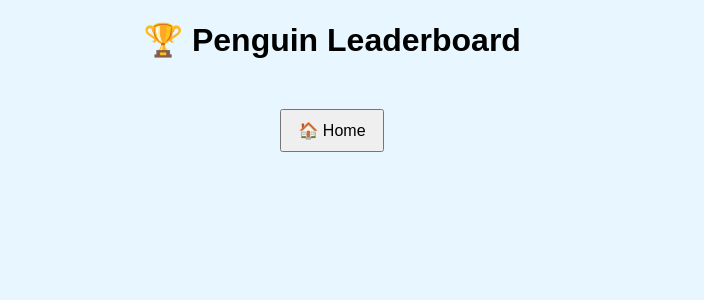
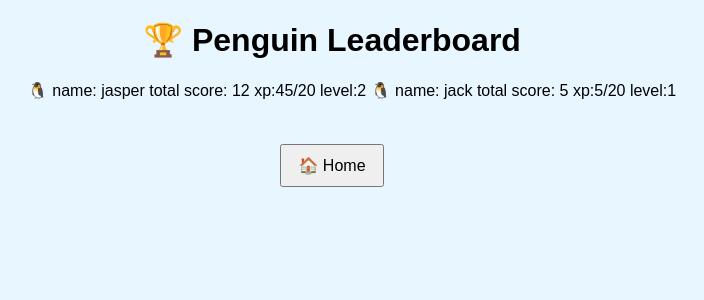
Before and after one commit to jjjjhogan/penguin, a Flask app: page /leaderboard in a window 1280 px wide. Shown: the top 300 px of the page, without its empty margins (308-1012 px from the left). Run offline with Flask 3, Linux system fonts and the light colour scheme.

Commit message:
leaderboard updates

```diff
--- a/language_leaderboard.json
+++ b/language_leaderboard.json
@@ -7,5 +7,14 @@
             "color": "black",
             "outfit": "none"
         }
+    },
+    "jack": {
+        "score": 5,
+        "xp": 5,
+        "level": 1,
+        "penguin": {
+            "color": "black",
+            "outfit": "none"
         }
     }
+}
--- a/templates/leaderboard.html
+++ b/templates/leaderboard.html
@@ -13,9 +13,7 @@
 
 <br>
 
-<a href="/home">
-<button>🏠 Home</button>
-</a>
+<a href="/home"><button>🏠 Home</button></a>
 
 <script>
 
@@ -31,7 +29,7 @@ async function loadLeaderboard(){
     const data = await res.json()
 
     const players = Object.entries(data)
-
+    console.log(players)
     players.sort((a,b)=>{
         if(b[1].level === a[1].level){
             return b[1].xp - a[1].xp
@@ -43,10 +41,13 @@ async function loadLeaderboard(){
 
     players.forEach(([user,stats])=>{
         html += `
+
 <tr>
 <td>🐧</td>
-<td>${username}</td>
-<td>${data.score}</td>
+<td>name: ${user}</td>
+<td>total score: ${stats.score}</td>
+<td>xp:${stats.xp}/20</td>
+<td>level:${stats.level}</td>
 </tr>
 `
     })
```
Lines whose indentation alone changed are shown as unchanged.
